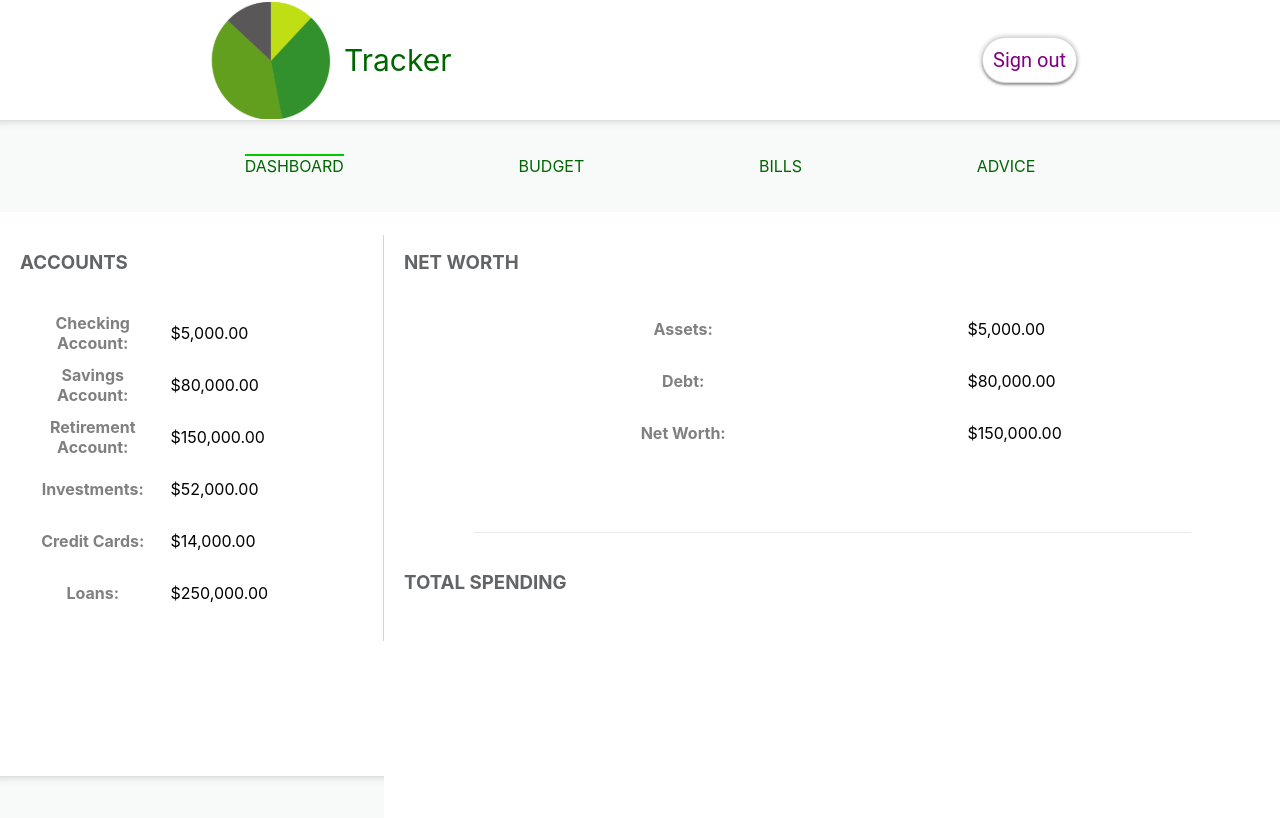
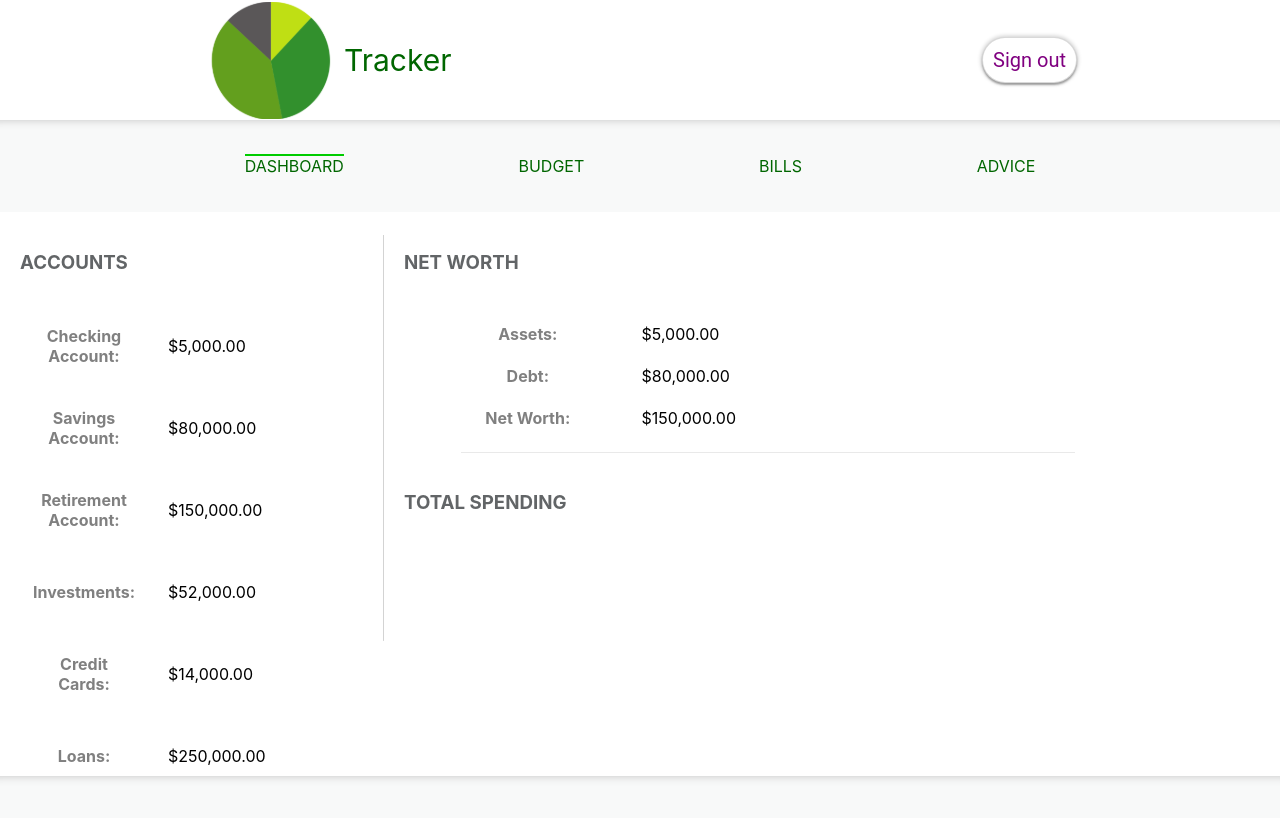
Before and after one commit to MartinZugs/Expense-Tracker, a React (Create React App) app in the folder my-app/: page /dashboard in a window 1280 px wide. Shown: the top 818 px of the page. Built offline with nearby package versions, Linux system fonts and the light colour scheme; no server answers; sample sign-in values are in the browser's storage.

Commit message:
some styling edits to the net-worth component so that it has its own style sheet

```diff
--- a/my-app/src/components/Accounts.js
+++ b/my-app/src/components/Accounts.js
@@ -14,27 +14,27 @@ const Accounts = () => {
                 </tr>
                 <tr>
                     <th>Checking Account:</th>
-                    <td>$5,000.00</td>
+                    <td className="plusmin">$5,000.00</td>
                 </tr>
                 <tr>
                     <th>Savings Account:</th>
-                    <td>$80,000.00</td>
+                    <td className="plusmin">$80,000.00</td>
                 </tr>
                 <tr>
                     <th>Retirement Account:</th>
-                    <td>$150,000.00</td>
+                    <td className="plusmin">$150,000.00</td>
                 </tr>
                 <tr>
                     <th>Investments:</th>
-                    <td>$52,000.00</td>
+                    <td className="plusmin">$52,000.00</td>
                 </tr>
                 <tr>
                     <th>Credit Cards:</th>
-                    <td>$14,000.00</td>
+                    <td className="plusmin">$14,000.00</td>
                 </tr>
                 <tr>
                     <th>Loans:</th>
-                    <td>$250,000.00</td>
+                    <td className="plusmin">$250,000.00</td>
                 </tr>
             </table>
 
--- a/my-app/src/components/NetWorth.js
+++ b/my-app/src/components/NetWorth.js
@@ -7,7 +7,7 @@ const NetWorth = () => {
 
         <div className="net-worth-container">
             <h3>Net Worth</h3>
-            <table className="accounts-table">
+            <table className="net-worth-table">
 
                 <tr>
                     <th>Assets:</th>
--- a/my-app/src/components/account.css
+++ b/my-app/src/components/account.css
@@ -11,10 +11,14 @@
     padding: 10px;
 }
 .accounts-table td {
-    padding: 15px;
-    width:5px;
+    padding: 30px;
 }
 .accounts-table th {
     color: gray;
-
 }
+.negative {
+    color: red;
+}
+.positive {
+    color: green;
+}
--- a/my-app/src/components/dashboard.css
+++ b/my-app/src/components/dashboard.css
@@ -15,7 +15,7 @@
 }
 
 .sidebar{
-    width: 30%;
+    flex-basis: 30%;
     height: 80%;
     border-color: lightgray;
     background: linear-gradient(lightgray,lightgray) right / 1px 90% no-repeat, white;
@@ -24,12 +24,12 @@
 }
 
 .themain > * {
-   height: 40vh;
+   height: 30vh;
 
 
 }
 
 .themain {
-    width: 70%;
+    flex-basis: 60%;
 
 }
--- a/my-app/src/components/netWorth.css
+++ b/my-app/src/components/netWorth.css
@@ -7,12 +7,21 @@
     text-transform: uppercase;
 }
 
+.net-worth-table{
+    width: 50%;
+    padding: 20px;
+}
 
-.accounts-table tr{
+.net-worth-table tr{
     height:2px;
     width:2px;
+
 }
-.accounts-table td{
+.net-worth-table td{
     width:2px;
     height:2px;
+    padding: 10px;
 }
+.net-worth-table th {
+    color: gray;
+}
```
